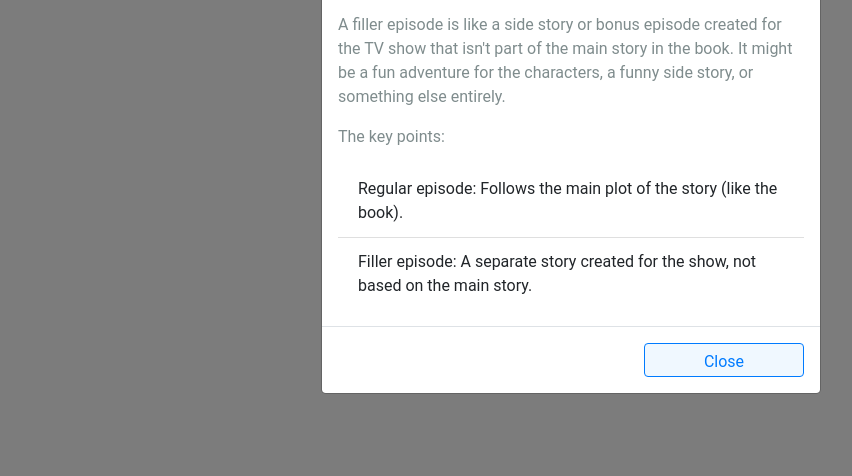
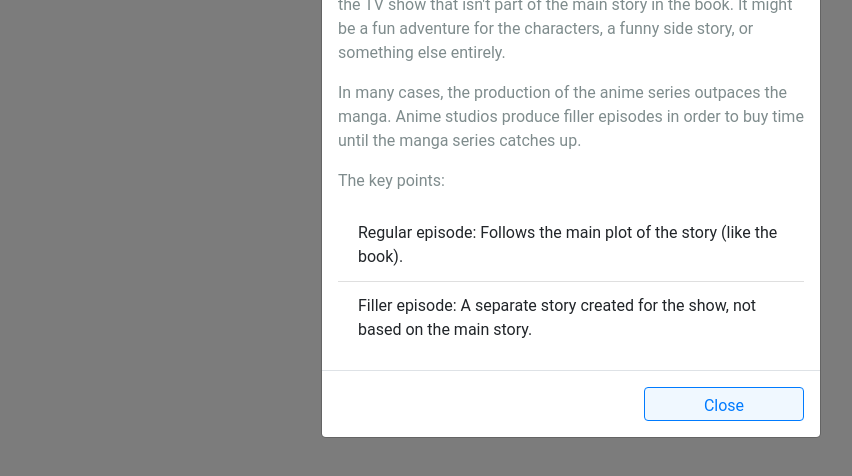
Before and after one commit to Muhtadi1Laskar/Search-Anime-Filler, a plain HTML site: page index.html in a window 1280 px wide. Both pictures are taken after a click on the button "Know About Filler". Shown: the part 240-716 px from the top of the page, without its empty margins (69-921 px from the left). Drawn offline with nearby package versions, Linux system fonts and the light colour scheme.

Commit message:
Added description to the modal

```diff
--- a/JS/app.js
+++ b/JS/app.js
@@ -26,7 +26,7 @@ const renderOptions = () => {
 const renderHTML = (value) => {
     showSpinner();
     getAnimeData(value).then(res => {
-        console.log(res);
+        console.log(res['Anime Description']);
 
         renderCards(res['Anime-Filler'], animeFillerCard);
         renderCards(res['Manga-Cannon'], mangaCannonCard);
--- a/index.html
+++ b/index.html
@@ -84,6 +84,8 @@
                             <p class="card-content-modal">A filler episode is like a side story or bonus episode created
                                 for the TV show that isn't part of the main story in the book. It might be a fun
                                 adventure for the characters, a funny side story, or something else entirely.</p>
+                            <p class="card-content-modal">In many cases, the production of the anime series outpaces the manga. Anime studios produce filler episodes in order to buy time until the manga series catches up.
+                            </p>
                             <p class="card-content-modal">The key points:</p>
                             <ul class="list-group list-group-flush">
                                 <li class="list-group-item">Regular episode: Follows the main plot of the story (like
```
